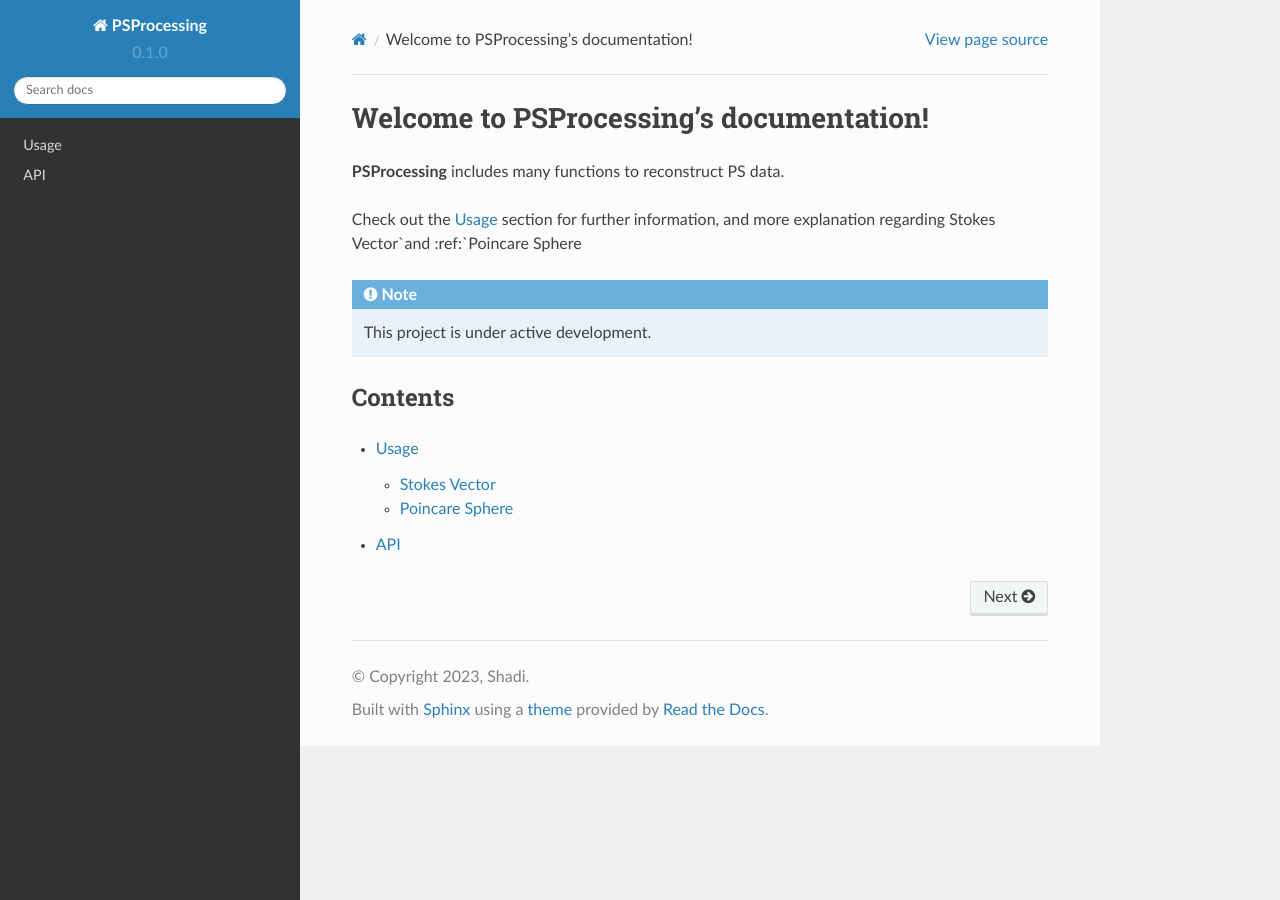
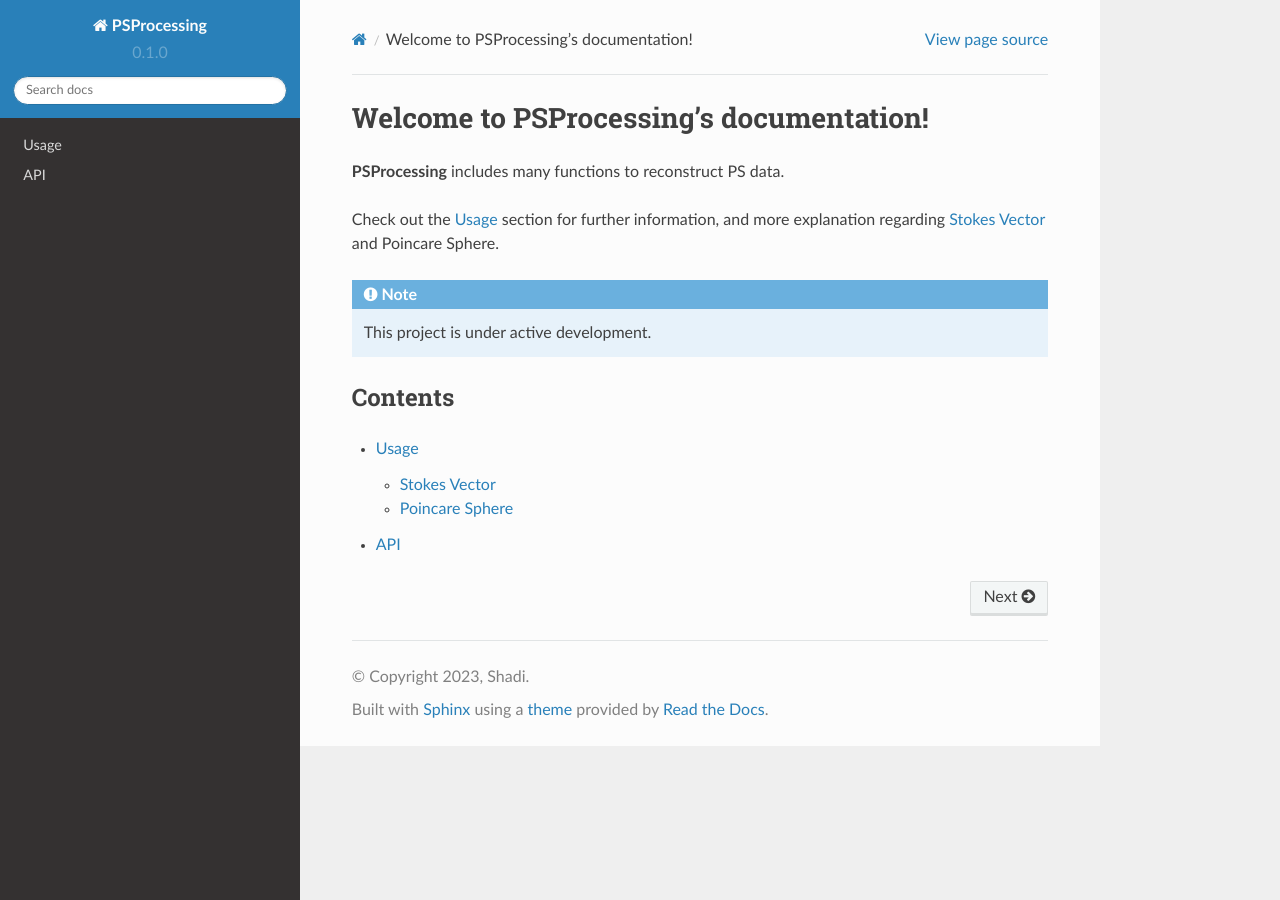
Before and after one commit to shadimasoumi/TestMATLAB, a Sphinx documentation site: the page built from docs/source/index.rst, in a window 1280 px wide. Built offline with Sphinx 7.4.7 and the Read the Docs theme 2.0.0, drawn with Linux system fonts in a browser that asks for light colours.

Commit message:
Update index.rst

```diff
--- a/docs/source/index.rst
+++ b/docs/source/index.rst
@@ -4,7 +4,7 @@
 **PSProcessing** includes many functions to reconstruct PS data.
 
 Check out the :doc:`usage` section for further information, and
-more explanation regarding :ref:`Stokes Vector`and :ref:`Poincare Sphere`
+more explanation regarding :ref:`Stokes Vector` and :ref:`Poincare Sphere`.
 
 .. note::
 
```
